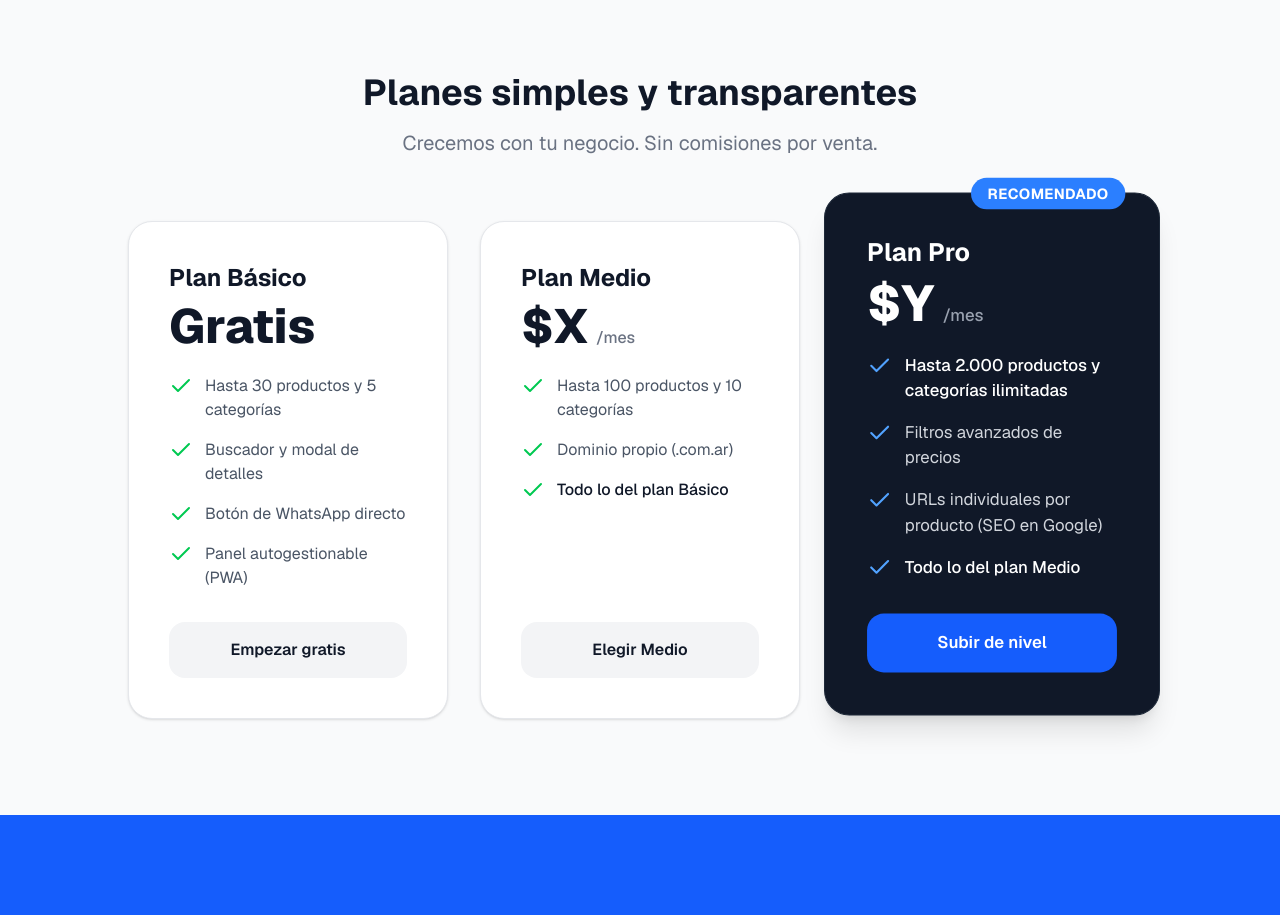
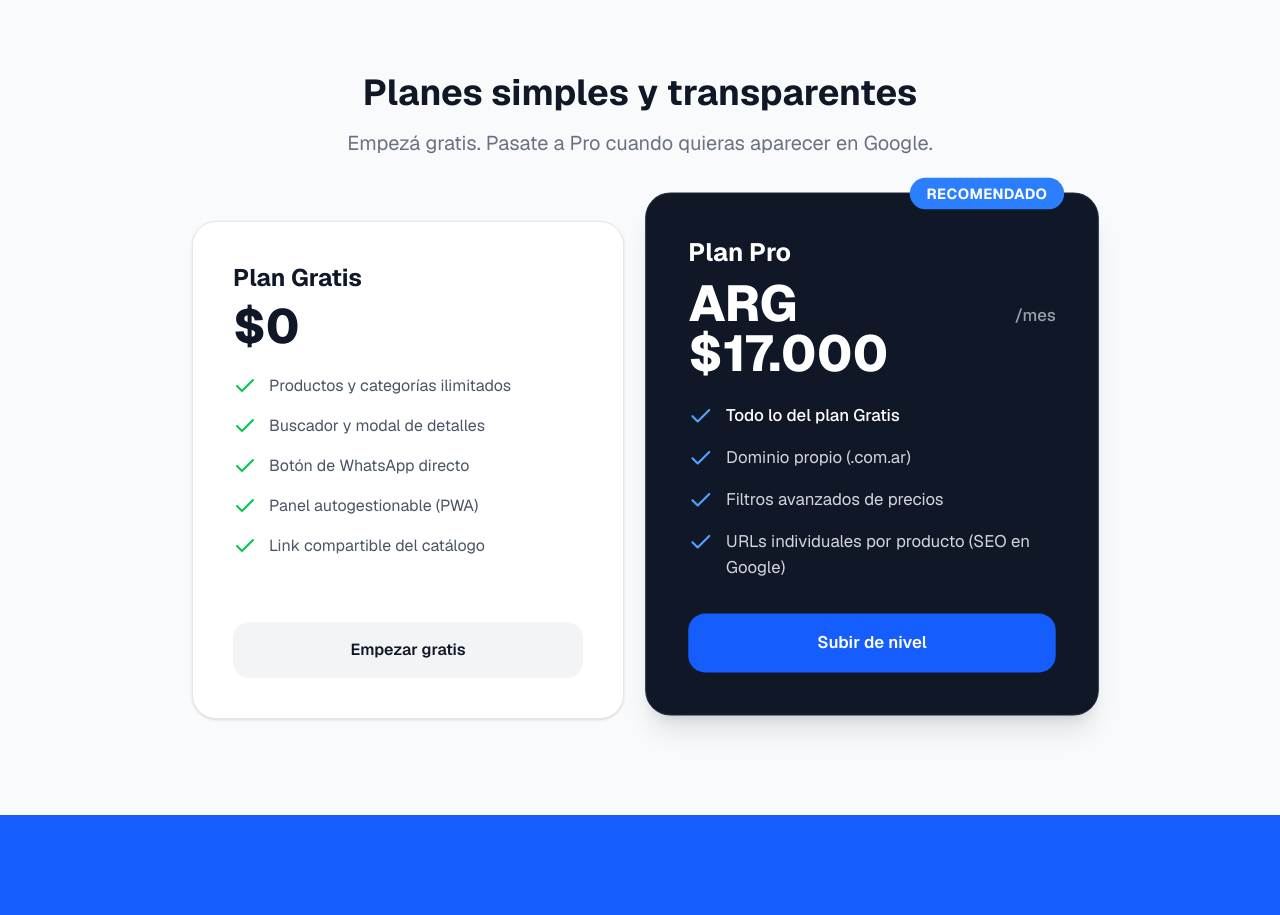
Before and after one commit to LadislaoAlvarez16/sistema-de-catalogo, a Next.js app: page / in a window 1280 px wide. Shown: the part 1720-2635 px from the top of the page. Built offline with nearby package versions, Linux system fonts and the light colour scheme.

Commit message:
refactor(plans): consolidar modelo a planes Gratis y Pro. Elimina plan medium de la configuracion, establece limites en Infinity y actualiza copy/beneficios en la landing.

```diff
--- a/src/app/page.tsx
+++ b/src/app/page.tsx
@@ -126,20 +126,20 @@ export default function Home() {
         <div className="max-w-5xl mx-auto space-y-16">
           <div className="text-center max-w-2xl mx-auto">
             <h2 className="text-3xl md:text-4xl font-bold text-gray-900">Planes simples y transparentes</h2>
-            <p className="mt-4 text-xl text-gray-500">Crecemos con tu negocio. Sin comisiones por venta.</p>
+            <p className="mt-4 text-xl text-gray-500">Empezá gratis. Pasate a Pro cuando quieras aparecer en Google.</p>
           </div>
 
-          <div className="grid grid-cols-1 md:grid-cols-3 gap-8 max-w-6xl mx-auto items-stretch">
-            {/* Básico */}
+          <div className="grid grid-cols-1 md:grid-cols-2 gap-8 max-w-4xl mx-auto items-stretch">
+            {/* Gratis */}
             <div className="bg-white p-8 md:p-10 rounded-3xl border border-gray-200 shadow-sm flex flex-col">
-              <h3 className="text-2xl font-bold text-gray-900 mb-2">Plan Básico</h3>
+              <h3 className="text-2xl font-bold text-gray-900 mb-2">Plan Gratis</h3>
               <div className="flex items-baseline gap-2 mb-6">
-                <span className="text-4xl md:text-5xl font-extrabold text-gray-900">Gratis</span>
+                <span className="text-4xl md:text-5xl font-extrabold text-gray-900">$0</span>
               </div>
               <ul className="space-y-4 mb-8 flex-1">
                 <li className="flex items-start gap-3 text-gray-600">
                   <Check className="w-6 h-6 text-green-500 shrink-0" />
-                  <span>Hasta 30 productos y 5 categorías</span>
+                  <span>Productos y categorías ilimitados</span>
                 </li>
                 <li className="flex items-start gap-3 text-gray-600">
                   <Check className="w-6 h-6 text-green-500 shrink-0" />
@@ -153,41 +153,16 @@ export default function Home() {
                   <Check className="w-6 h-6 text-green-500 shrink-0" />
                   <span>Panel autogestionable (PWA)</span>
                 </li>
+                <li className="flex items-start gap-3 text-gray-600">
+                  <Check className="w-6 h-6 text-green-500 shrink-0" />
+                  <span>Link compartible del catálogo</span>
+                </li>
               </ul>
               <Link
                 href="/admin/register"
                 className="w-full py-4 px-6 bg-gray-100 hover:bg-gray-200 text-gray-900 rounded-2xl font-semibold text-center transition-colors mt-auto"
               >
                 Empezar gratis
-              </Link>
-            </div>
-
-            {/* Medio */}
-            <div className="bg-white p-8 md:p-10 rounded-3xl border border-gray-200 shadow-sm flex flex-col">
-              <h3 className="text-2xl font-bold text-gray-900 mb-2">Plan Medio</h3>
-              <div className="flex items-baseline gap-2 mb-6">
-                <span className="text-4xl md:text-5xl font-extrabold text-gray-900">$X</span>
-                <span className="text-gray-500 font-medium">/mes</span>
-              </div>
-              <ul className="space-y-4 mb-8 flex-1">
-                <li className="flex items-start gap-3 text-gray-600">
-                  <Check className="w-6 h-6 text-green-500 shrink-0" />
-                  <span>Hasta 100 productos y 10 categorías</span>
-                </li>
-                <li className="flex items-start gap-3 text-gray-600">
-                  <Check className="w-6 h-6 text-green-500 shrink-0" />
-                  <span>Dominio propio (.com.ar)</span>
-                </li>
-                <li className="flex items-start gap-3 text-gray-600">
-                  <Check className="w-6 h-6 text-green-500 shrink-0" />
-                  <span className="font-medium text-gray-900">Todo lo del plan Básico</span>
-                </li>
-              </ul>
-              <Link
-                href="/admin/register"
-                className="w-full py-4 px-6 bg-gray-100 hover:bg-gray-200 text-gray-900 rounded-2xl font-semibold text-center transition-colors mt-auto"
-              >
-                Elegir Medio
               </Link>
             </div>
 
@@ -200,13 +175,17 @@ export default function Home() {
               </div>
               <h3 className="text-2xl font-bold text-white mb-2">Plan Pro</h3>
               <div className="flex items-baseline gap-2 mb-6">
-                <span className="text-4xl md:text-5xl font-extrabold text-white">$Y</span>
+                <span className="text-4xl md:text-5xl font-extrabold text-white">ARG $17.000</span>
                 <span className="text-gray-400 font-medium">/mes</span>
               </div>
               <ul className="space-y-4 mb-8 flex-1">
                 <li className="flex items-start gap-3 text-gray-300">
                   <Check className="w-6 h-6 text-blue-400 shrink-0" />
-                  <span className="text-white font-medium">Hasta 2.000 productos y categorías ilimitadas</span>
+                  <span className="text-white font-medium">Todo lo del plan Gratis</span>
+                </li>
+                <li className="flex items-start gap-3 text-gray-300">
+                  <Check className="w-6 h-6 text-blue-400 shrink-0" />
+                  <span>Dominio propio (.com.ar)</span>
                 </li>
                 <li className="flex items-start gap-3 text-gray-300">
                   <Check className="w-6 h-6 text-blue-400 shrink-0" />
@@ -215,10 +194,6 @@ export default function Home() {
                 <li className="flex items-start gap-3 text-gray-300">
                   <Check className="w-6 h-6 text-blue-400 shrink-0" />
                   <span>URLs individuales por producto (SEO en Google)</span>
-                </li>
-                <li className="flex items-start gap-3 text-gray-300">
-                  <Check className="w-6 h-6 text-blue-400 shrink-0" />
-                  <span className="font-medium text-white">Todo lo del plan Medio</span>
                 </li>
               </ul>
               <Link
--- a/src/lib/plan/plan.config.ts
+++ b/src/lib/plan/plan.config.ts
@@ -1,4 +1,4 @@
-export type Plan = "basic" | "medium" | "pro";
+export type Plan = "basic" | "pro";
 
 export const PLAN_RULES = {
     basic: {
@@ -10,20 +10,8 @@ export const PLAN_RULES = {
         productPage: false,
         filters: false,
         advancedFilters: false,
-        productLimit: Infinity, // ilimitados
-        categoryLimit: 5,
-    },
-    medium: {
-        showPrices: true,
-        whatsappCTA: true,
-        productModal: true,
-        modal: true,
-        buscador: true,
-        productPage: false,
-        filters: false,
-        advancedFilters: false,
-        productLimit: 100,
-        categoryLimit: 10,
+        productLimit: Infinity,
+        categoryLimit: Infinity,
     },
     pro: {
         showPrices: true,
@@ -34,7 +22,7 @@ export const PLAN_RULES = {
         productPage: true,
         filters: true,
         advancedFilters: true,
-        productLimit: 2000,    // Límite técnico de seguridad
-        categoryLimit: 100,    // Límite técnico de seguridad
+        productLimit: Infinity,
+        categoryLimit: Infinity,
     },
 } as const;
```
